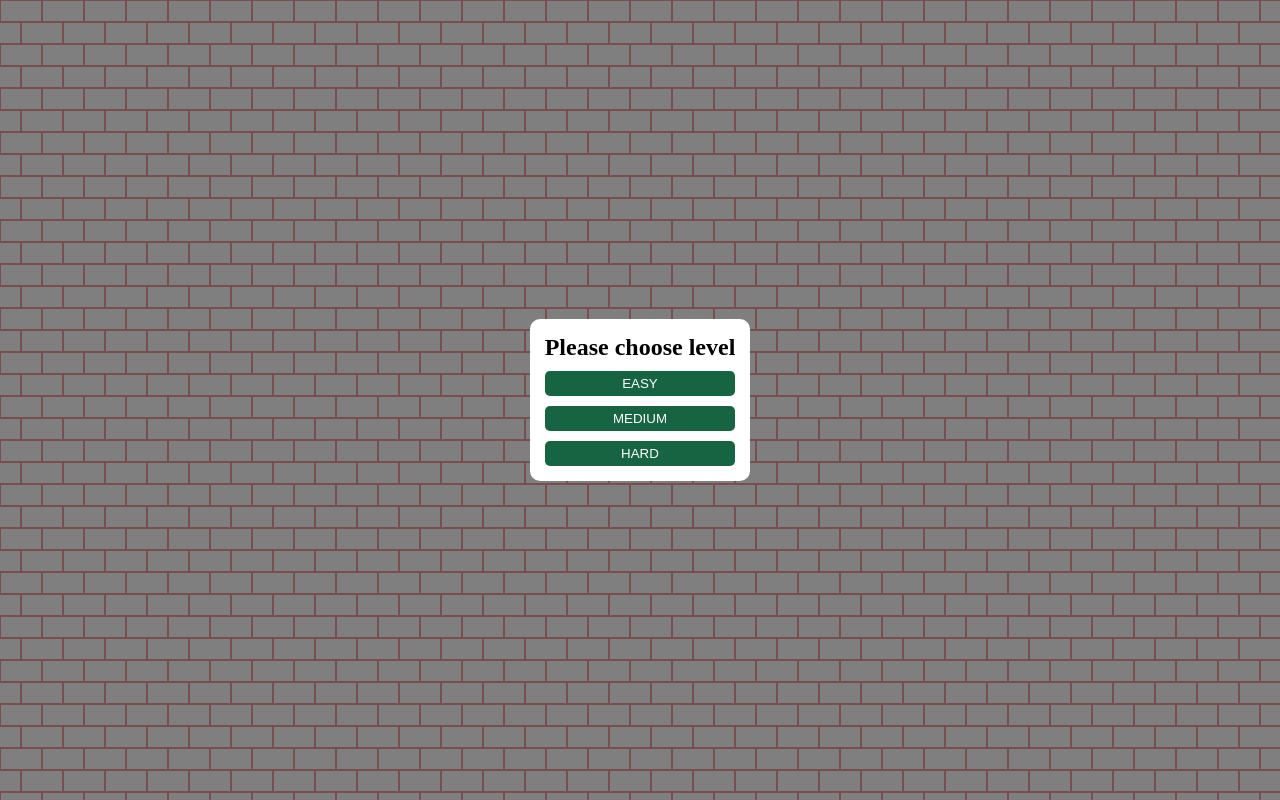
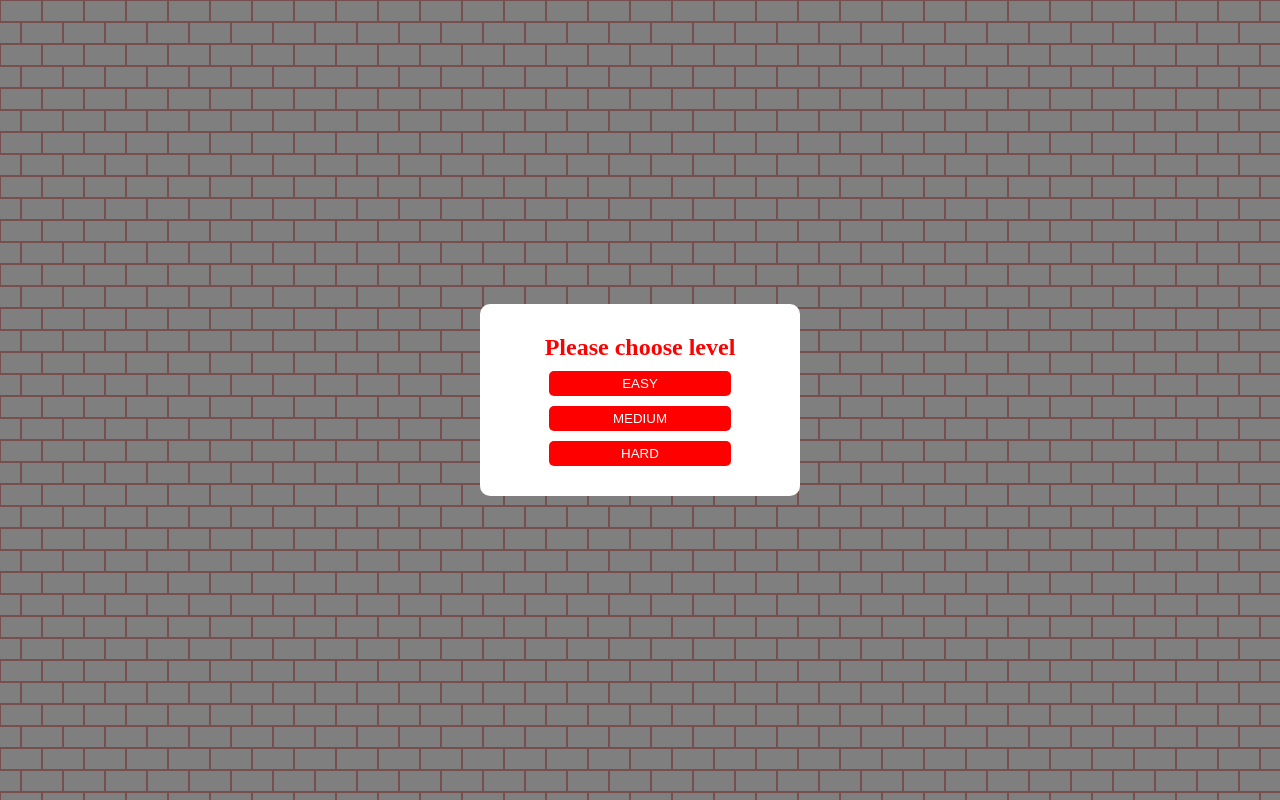
Before and after one commit to NefisaB/where-is-waldo-app, a React (Create React App) app: page / in a window 1280 px wide. Built offline with nearby package versions, Linux system fonts and the light colour scheme; no server answers; the database is empty.

Commit message:
add timer for levels

```diff
--- a/src/components/GameBoard.js
+++ b/src/components/GameBoard.js
@@ -1,12 +1,12 @@
 import { useState } from "react";
 
-const GameBoard = ({image, characters}) => {
+const GameBoard = ({image, characters, gameOver }) => {
 
     const [isPhotoClicked, setIsPhotoClicked] = useState(false);
     const [clickPosition, setClickPosition] = useState({ x: 0, y: 0 });
     const [xCoord, setXCoord] = useState(0);
     const [yCoord, setYCoord] = useState(0);
-    const [imageClickStatus, setImageClickStatus] = useState("");
+    const [imageClickStatus, setImageClickStatus] = useState("Where could he be ....");
 
     const handleOnImageClick = (e) => {
         setIsPhotoClicked(true);
@@ -22,7 +22,7 @@ const GameBoard = ({image, characters}) => {
 
     const isGameOver = () => {
         if (characters.every(item => item.found === true)) {
-            alert("Game Over");
+            gameOver();
         }
     }
 
@@ -34,7 +34,7 @@ const GameBoard = ({image, characters}) => {
             if (element.name === characterName) {
                 if (Math.abs(xCoord.toFixed(2) - element.xPosition) < 0.015 &&
                     Math.abs(yCoord.toFixed(2) - element.yPosition) < 0.015) {
-                    setImageClickStatus(`You've found ${element.name}`);
+                    setImageClickStatus(`You've found ${element.name}!`);
                     element.found = true;
                     isGameOver();
                 } else {
--- a/src/components/Home.js
+++ b/src/components/Home.js
@@ -7,10 +7,12 @@ import { db } from "../firebase/config";
 
 const Home = () => {
 
+    const [levels, setLevels] = useState(["easy", "medium", "hard"]);
     const [images, setImages] = useState([]);
     const [image, setImage] = useState({});
     const [characters, setCharacters] = useState([]);
     const [showModal, setShowModal] = useState(true);
+    const [time, setTime] = useState({ start: 0, end: 0 });
 
     const imagesRef = collection(db, "images");
 
@@ -37,15 +39,23 @@ const Home = () => {
         setImage(temp[0]);
         setCharacters(temp[0].characters);
         setShowModal(false);
+        setLevels(prevState => prevState.filter(item => item !== level));
+        setTime({...time, start: Date.now()})
+    }
+
+    const gameOver = () => {
+        setShowModal(true);
+        setTime({ ...time, end: Date.now() })
+        console.log(time);
     }
 
     return (
         <div>
             {showModal &&
-                <Modal closeModal={closeModal} />}
+                <Modal levels={levels} closeModal={closeModal} time={time} />}
             {!showModal && <div>
             <Navbar characters={characters}/>
-                <GameBoard image={image} characters={characters} />
+                <GameBoard image={image} characters={characters} gameOver={gameOver} />
             </div>}
         </div>);
 }
--- a/src/components/Modal.js
+++ b/src/components/Modal.js
@@ -1,17 +1,29 @@
-const Modale = ({ show, closeModal }) => {
+const Modale = ({ levels, closeModal, time }) => {
 
-    const levels = ["easy", "medium", "hard"];
 
     const levelsList = levels.map(level => {
         return <button key={level}
             className="level-btn"
             onClick={() => closeModal(level)}>{level}</button>
-    })
+    });
+
+    const convertMS = (ms) => {
+        let m, s;
+        s = Math.floor(ms / 1000);
+        m = Math.floor(s / 60);
+        s = s % 60;
+        return `${m > 9 ? m : "0" + m}:${s> 9 ? s : "0" + s} (m:s)`
+    }
+
+    const interval = convertMS(time.end - time.start);
+
 
     return (
         <div className="modal">
             <div>
-                <h2>Please choose level</h2>
+                {time.start !== 0 &&
+                <span>Your time is: {interval}</span>}
+                <h2>{levels.length > 0 ? "Please choose level" : "Thank you for playing"}</h2>
                 {levelsList}
             </div>
         </div>
--- a/src/style.css
+++ b/src/style.css
@@ -84,6 +84,7 @@ nav img {
 }
 
 .modal {
+    color: rgb(255, 0, 0);
     width: 100vw;
     height: 100vh;
     background-color: rgba(0,0,0,0.5);
@@ -93,19 +94,28 @@ nav img {
 }
 
 .modal > div {
+    width: 25%;
     background-color: white;
     display: flex;
     flex-direction: column;
+    align-items: center;
     gap: 10px;
-    padding: 15px;
+    padding: 30px;
     border-radius: 10px;
 }
 
+
 .level-btn {
+    width: 70%;
     text-transform: uppercase;
     border: none;
     padding: 5px;
     border-radius: 5px;
-    background-color: rgb(22, 100, 66);
+    background-color: rgb(255, 0, 0);
     color:white;
 }
+
+.level-btn:hover {
+    transform: scale(102%);
+    background-color: rgb(255, 0, 0, 0.8);
+}
```
